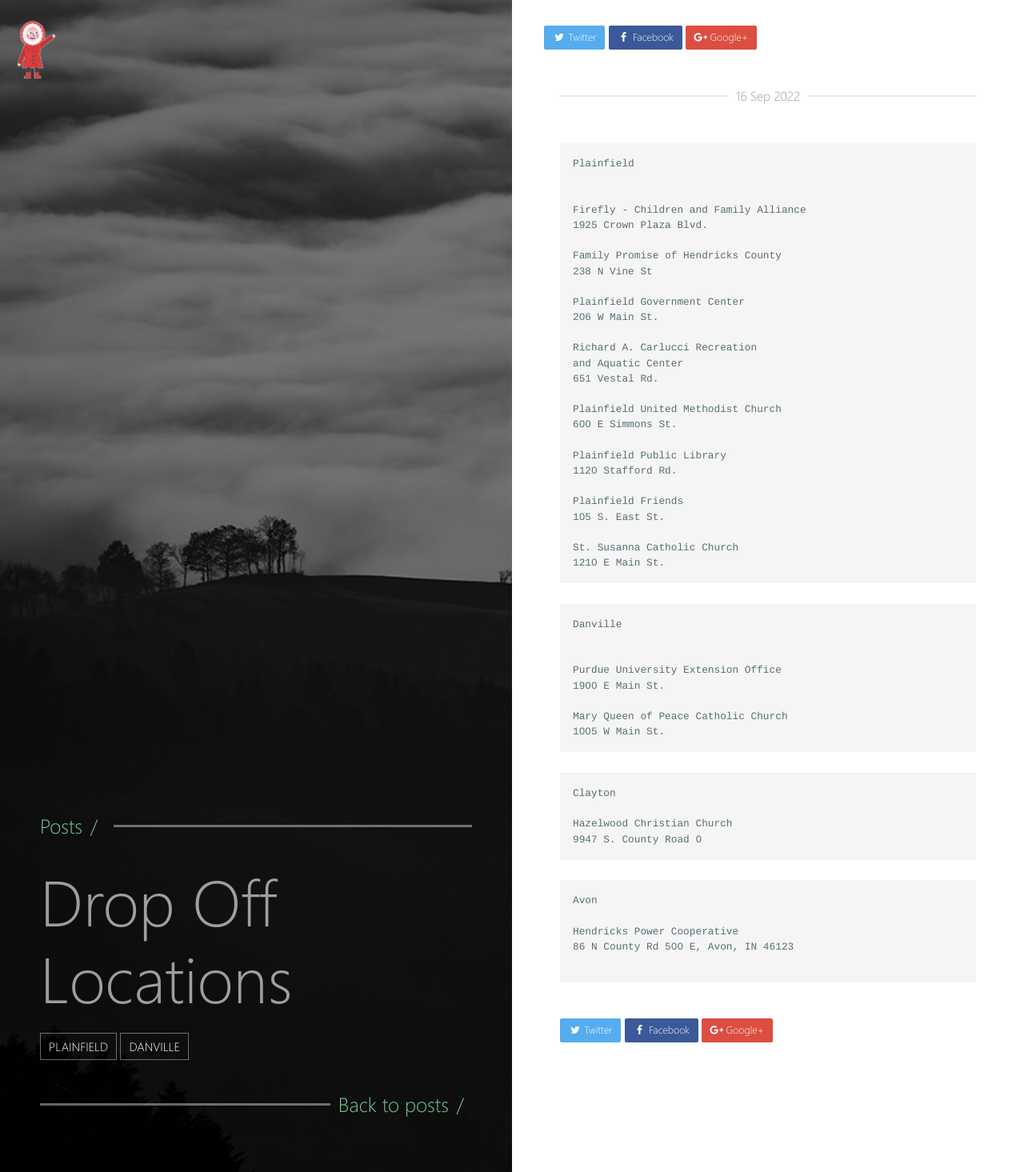
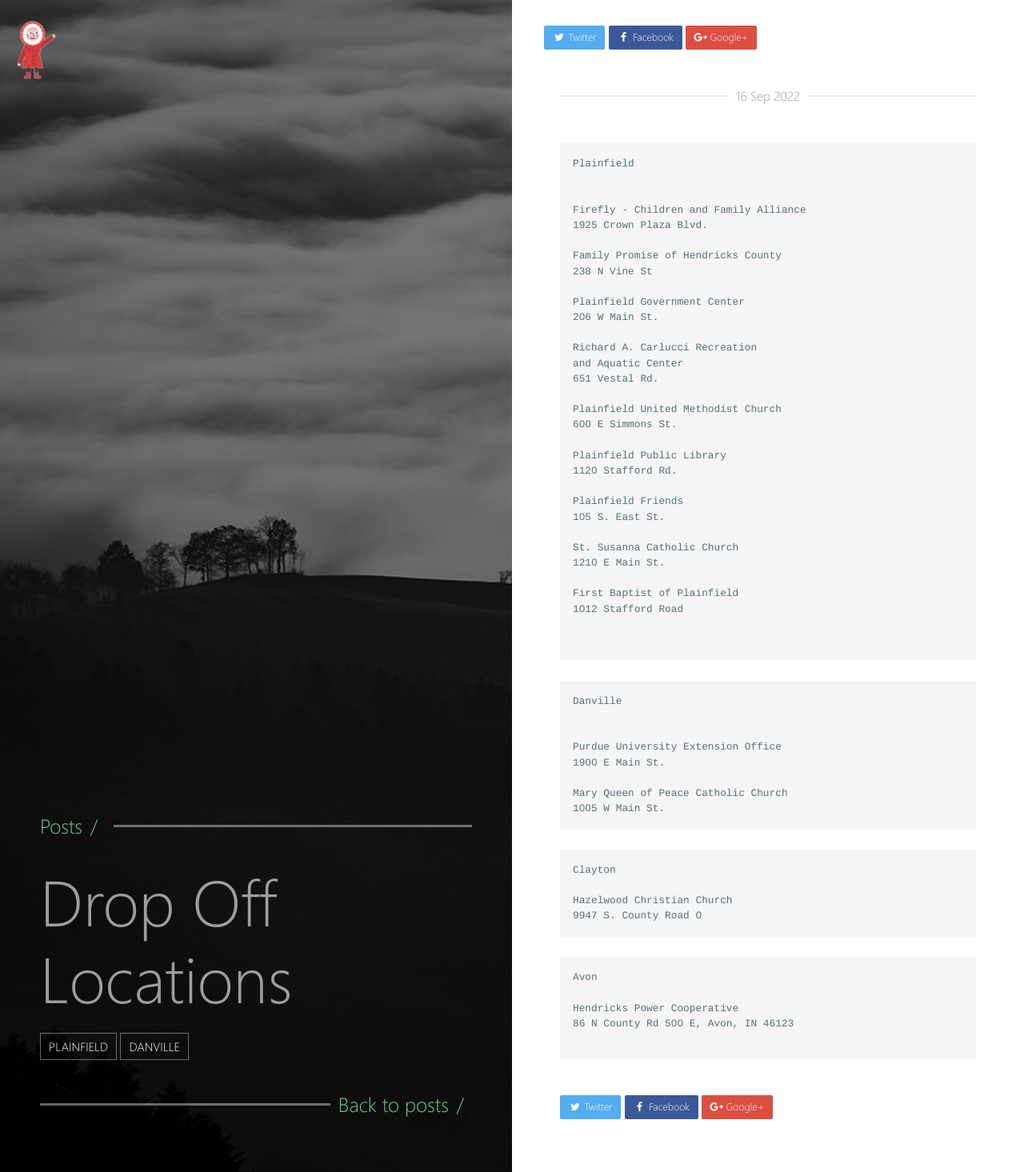
Before and after one commit to Bwaite43/bundleemup.com, a Jekyll site: the page built from _posts/2022-9-16-dropoff-locations.md, in a window 1280 px wide. Shown: the whole page at 80% size. Built offline with Jekyll 4.4.1, drawn with Linux system fonts in a browser that asks for light colours.

Commit message:
new locations

`````diff
--- a/_posts/2022-9-16-dropoff-locations.md
+++ b/_posts/2022-9-16-dropoff-locations.md
@@ -36,6 +36,11 @@ Plainfield Friends
 
 St. Susanna Catholic Church
 1210 E Main St.
+
+First Baptist of Plainfield
+1012 Stafford Road
+
+
 ````
 
 
`````
